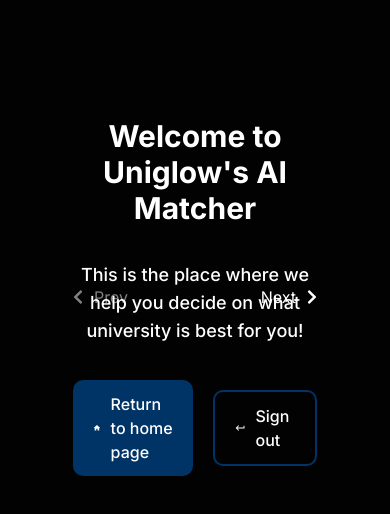
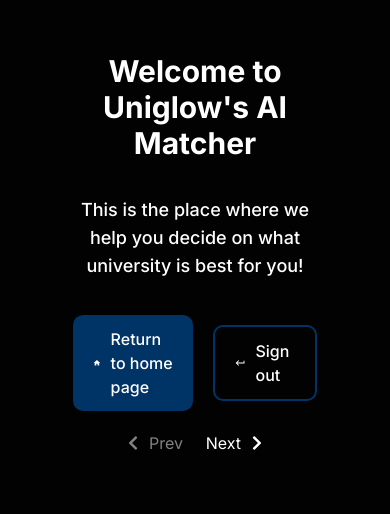
Before and after one commit to ebeeyuuu/react-uniglow, a Next.js app: page /pages/main/ai-matching in a window 390 px wide. Shown: the part 190-704 px from the top of the page. Built offline with nearby package versions, Linux system fonts and the light colour scheme.

Commit message:
Made previous and next button in SlidePresentation.tsx file responsive to go on the bottom when the window is less than or equal to 1000px

```diff
--- a/src/app/MainLayout.tsx
+++ b/src/app/MainLayout.tsx
@@ -11,7 +11,7 @@
   return (
     <div className="flex h-screen overflow-hidden">
       {includeNavBar && <NavBar />}
-      <div className={`flex-grow flex items-center justify-center overflow-auto max-[1000px]:mt-[130px] ${includeNavBar ? "ml-[145px]" : "max-[1000px]:ml-0 ml-0"}`}>
+      <div className={`flex-grow flex items-center justify-center overflow-auto ${includeNavBar ? "ml-[145px] max-[1000px]:mt-[130px]" : "max-[1000px]:ml-0 ml-0"}`}>
         {children}
       </div>
     </div>
--- a/src/app/components/Main/AI-Matcher/FirstSlide.tsx
+++ b/src/app/components/Main/AI-Matcher/FirstSlide.tsx
@@ -1,6 +1,7 @@
 import React from 'react'
 import Home from '@/app/components/Icons/Home'
 import { IoMdReturnLeft } from "react-icons/io"
+import Link from 'next/link'
 
 const FirstSlide = () => {
   return (
@@ -13,18 +14,18 @@
           This is the place where we help you decide on what university is best for you!
         </div>
         <div className="flex flex-row gap-x-[20px] justify-center items-center">
-          <div className="px-5 py-3 flex flex-row items-center gap-x-[10px] bg-[#003366] rounded-[10px]">
+          <Link href="/pages/main" className="px-5 py-3 flex flex-row items-center gap-x-[10px] bg-[#003366] rounded-[10px]">
             <Home className="w-[20px] h-[20px]"/>
             <p className="font-medium">
               Return to home page
             </p>
-          </div>
-          <div className="px-5 py-3 flex flex-row items-center gap-x-[10px] border-2 border-[#003366] rounded-[10px]">
+          </Link>
+          <Link href="/" className="px-5 py-3 flex flex-row items-center gap-x-[10px] border-2 border-[#003366] rounded-[10px]">
             <IoMdReturnLeft />
             <p className="font-medium">
               Sign out
             </p>
-          </div>
+          </Link>
         </div>
       </div>
     </div>
--- a/src/app/components/Main/AI-Matcher/SlidePresentation.tsx
+++ b/src/app/components/Main/AI-Matcher/SlidePresentation.tsx
@@ -36,11 +36,11 @@
   };
 
   return (
-    <div className="w-full h-full flex flex-col justify-center items-center max-[1000px]:ml-0 px-[15px] max-[700px]:px-[10px] max-[700px]:py-[15px] relative">
+    <div className="w-full flex flex-col justify-center items-center max-[1000px]:ml-0 px-[15px] max-[700px]:px-[10px] max-[700px]:py-[15px] relative h-full">
       <button
         onClick={prevSlide}
         disabled={currentSlide === 0}
-        className="absolute left-[70px] top-1/2 transform -translate-y-1/2 text-white flex items-center disabled:opacity-50 disabled:cursor-not-allowed"
+        className="absolute left-[70px] top-1/2 transform -translate-y-1/2 text-white flex items-center disabled:opacity-50 disabled:cursor-not-allowed max-[1000px]:left-[calc(50%-70px)] max-[1000px]:-translate-y-0 max-[1000px]:bottom-0"
       >
         <FaChevronLeft className="mr-2" />
         <span>Prev</span>
@@ -66,7 +66,7 @@
       <button
         onClick={nextSlide}
         disabled={currentSlide === numSlides - 1}
-        className="absolute right-[70px] top-1/2 transform -translate-y-1/2 text-white flex items-center disabled:opacity-50 disabled:cursor-not-allowed"
+        className="absolute right-[70px] top-1/2 transform -translate-y-1/2 text-white flex items-center disabled:opacity-50 disabled:cursor-not-allowed max-[1000px]:right-[calc(50%-70px)] max-[1000px]:-translate-y-0 max-[1000px]:bottom-0"
       >
         <span>Next</span>
         <FaChevronRight className="ml-2" />
```
